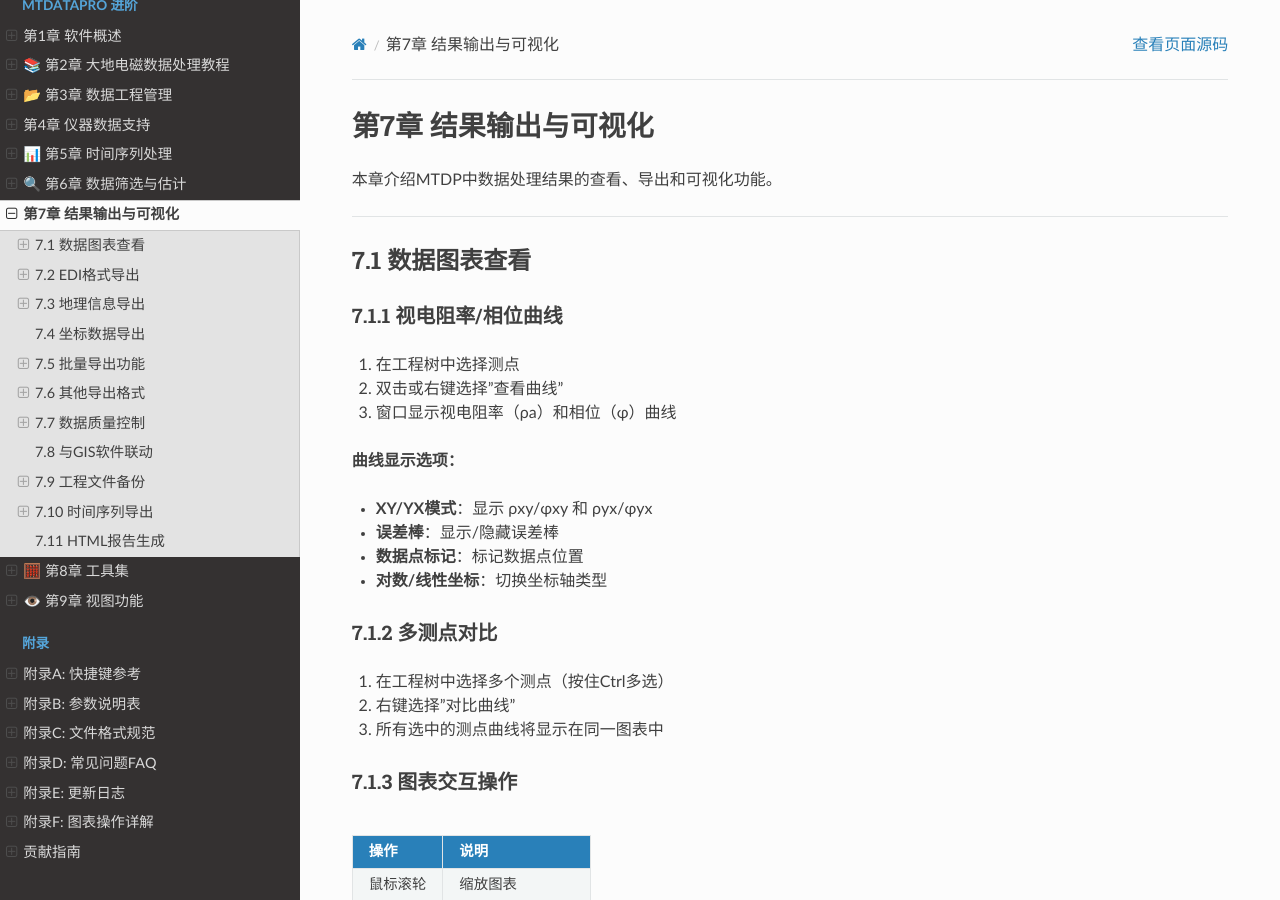
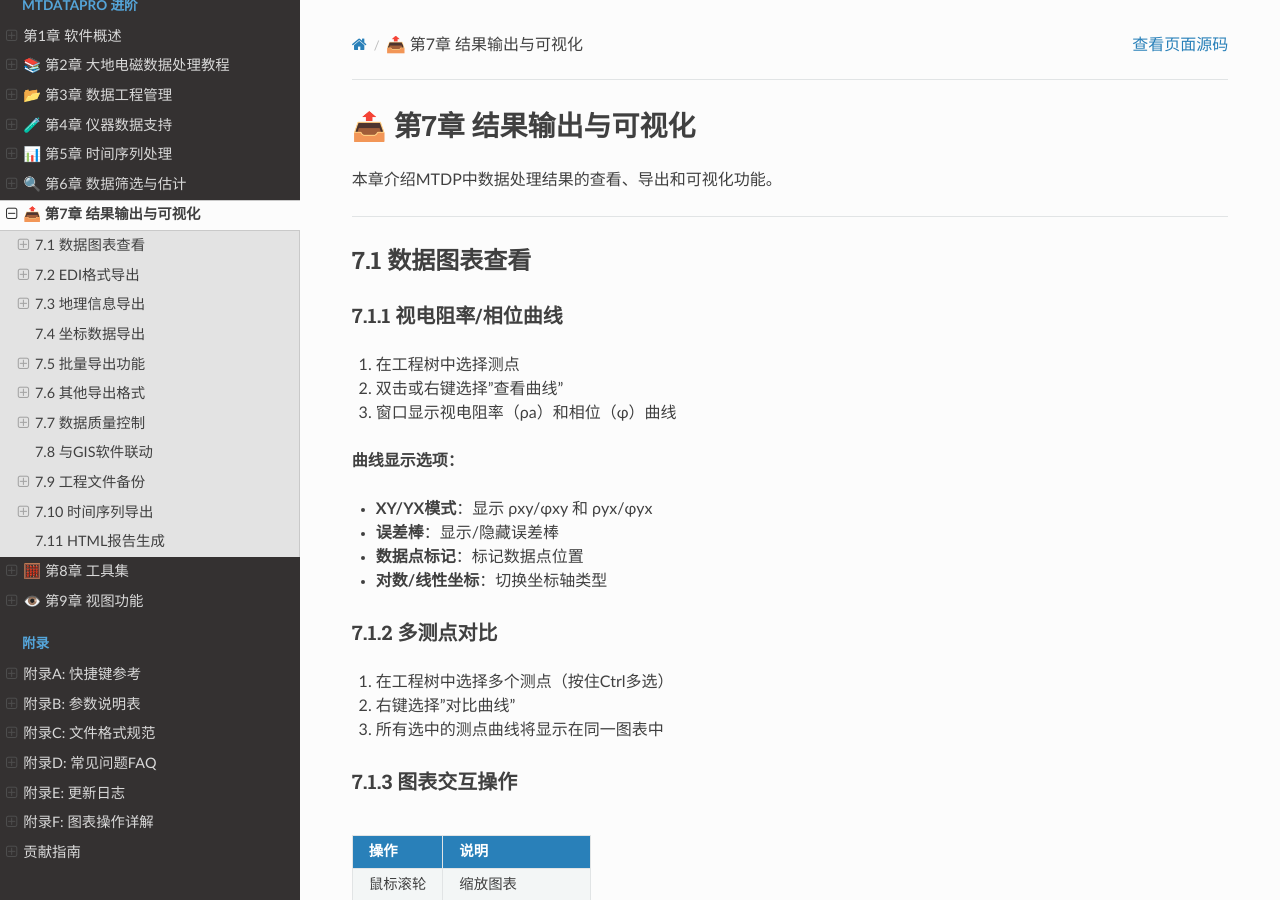
Before and after one commit to EMWPJ/MTDataPro-docs, a Sphinx documentation site: the page built from source/chapters/chapter7.md, in a window 1280 px wide and 900 px high. Built offline with Sphinx 7.4.7 and the Read the Docs theme 3.1.0, drawn with Linux system fonts in a browser that asks for light colours.

Commit message:
fix: 为第4章和第7章添加emoji图标以匹配其他章节

```diff
--- a/source/chapters/chapter7.md
+++ b/source/chapters/chapter7.md
@@ -1,4 +1,4 @@
-# 第7章 结果输出与可视化
+# 📤 第7章 结果输出与可视化
 
 本章介绍MTDP中数据处理结果的查看、导出和可视化功能。
 
```
Also changed, not shown: source/chapters/chapter4.md (+1 -1 lines).
